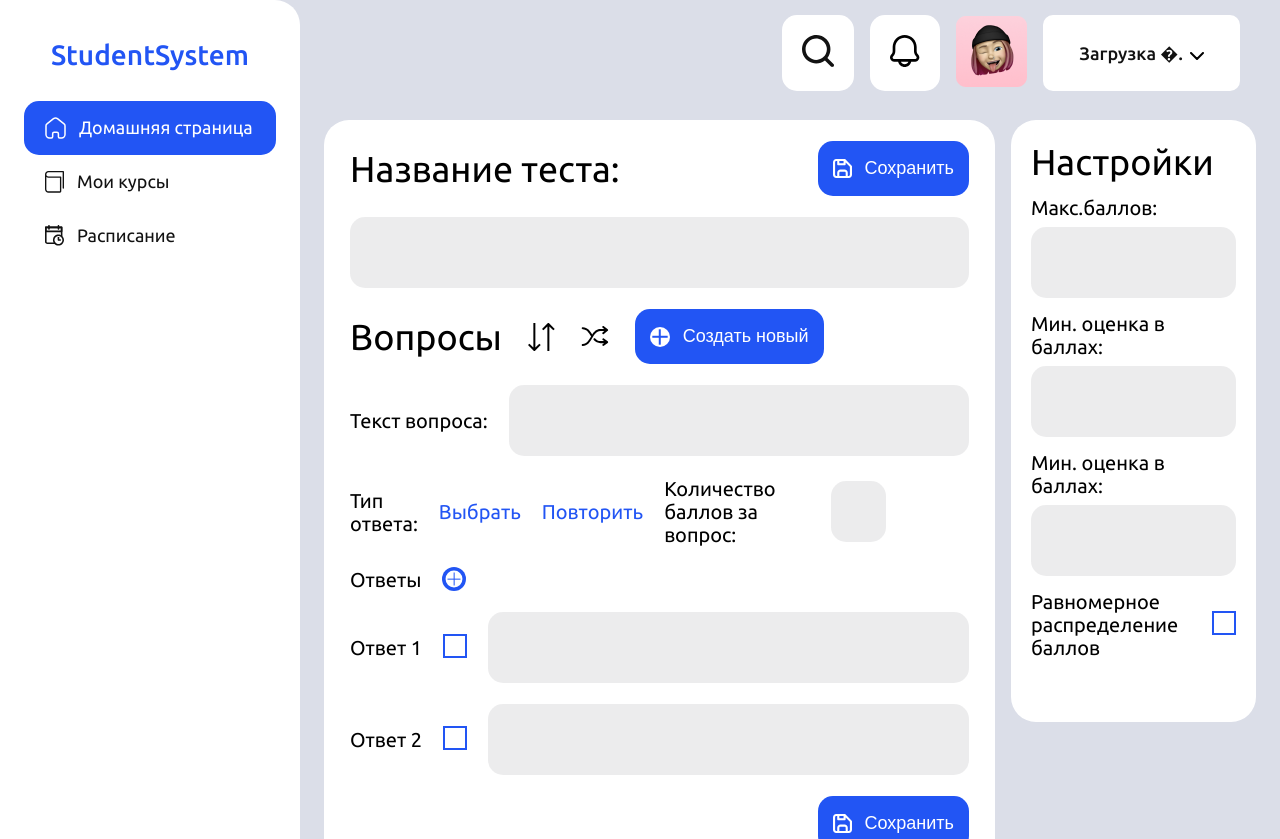
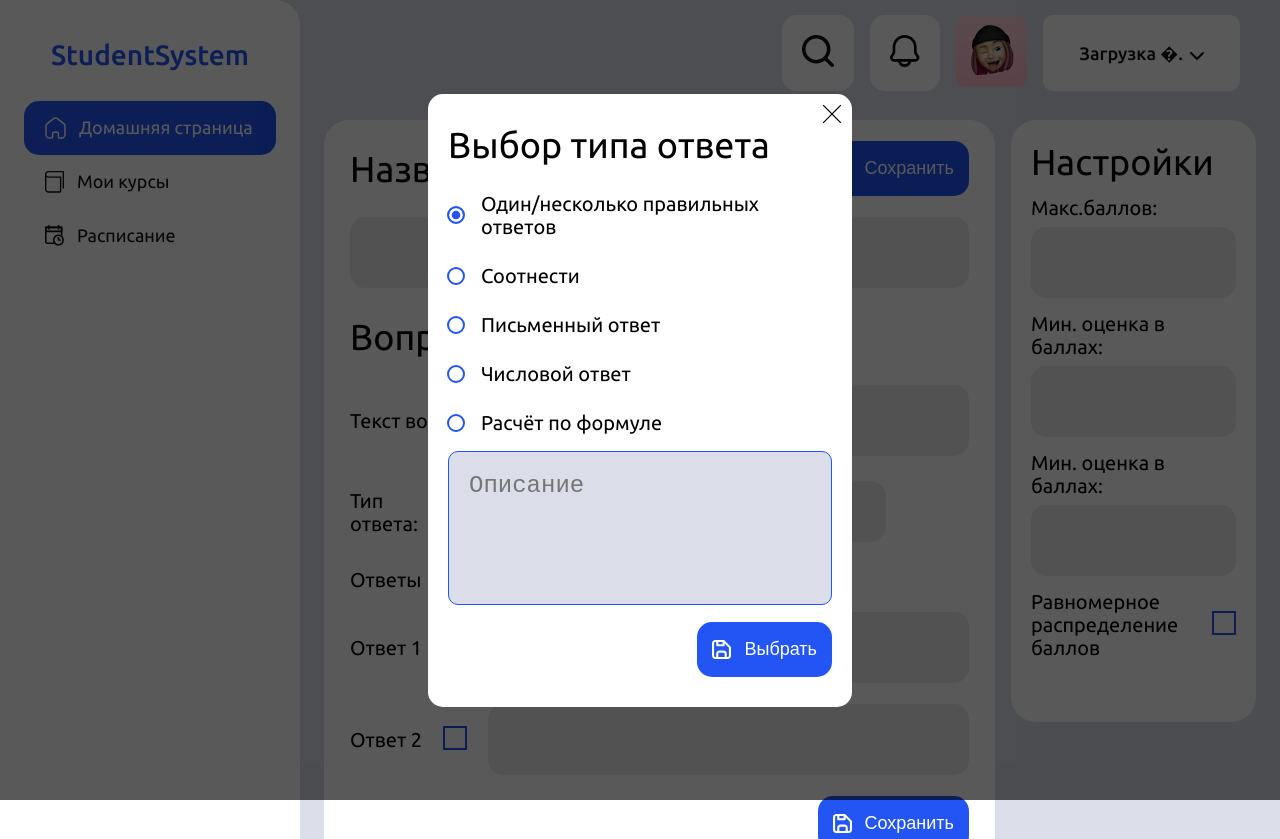
Before and after one commit to Student-developments-Inc/stusy, a Vue app in the folder stusy-ui/: page /creatingTest in a window 1280 px wide. Both pictures are taken after a click on the link "Выбрать". Built offline with nearby package versions, Linux system fonts and the light colour scheme; no server answers.

Commit message:
feat: added a modal window to the page, modified the accordion menu

```diff
--- a/stusy-ui/src/components/AccordionMenu.vue
+++ b/stusy-ui/src/components/AccordionMenu.vue
@@ -12,7 +12,7 @@
         </span>
           <strong>{{ title }}</strong>
         </div>
-        <div class="createNewViewSection" v-if="role === `teacher && added-icon`">
+        <div class="createNewViewSection" v-if="addedIco === `true` && role === `teacher`">
           <span @click="menuAction" v-if="!menu">
             <img src="@/assets/addedV2.svg"/>
           </span>
@@ -70,7 +70,7 @@ export default {
     "title",
     "titleAfter",
     "role",
-    "added-icon"
+    "addedIco"
   ],
   data() {
     return {
@@ -183,41 +183,6 @@ ul {
   background: var(--blue-mate);
 }
 
-.modal-window {
-  position: relative;
-  display: flex;
-  flex-direction: column;
-  width: 30%;
-  gap: 17px;
-  background-color: var(--light);
-  border-radius: 15px;
-  padding: 30px 20px;
-}
-
-.modal-window h1 {
-  margin-bottom: 10px;
-  font-style: normal;
-  font-weight: 400;
-  font-size: 36px;
-  line-height: 41px;
-}
-
-.modal-window label {
-  font-style: normal;
-  font-weight: 400;
-  font-size: 20px;
-  line-height: 23px;
-}
-
-.close-button {
-  position: absolute;
-  width: 20px;
-  height: 20px;
-  top: 10px;
-  right: 10px;
-  cursor: pointer;
-}
-
 .fade-enter-active {
   animation: scale-up-ver-top .2s cubic-bezier(0.390, 0.575, 0.565, 1.000) both;
 }
--- a/stusy-ui/src/views/CreatingTest.vue
+++ b/stusy-ui/src/views/CreatingTest.vue
@@ -34,7 +34,7 @@
           </div>
           <div class="groupForm-row">
             <label>Тип ответа:</label>
-            <a>Выбрать</a>
+            <a @click="isModalOpen = true">Выбрать</a>
             <a>Повторить</a>
             <label>Количество баллов за вопрос:</label>
             <label class="input-form">
@@ -61,7 +61,7 @@
               <input type="text" alt="questionText"/>
             </label>
           </div>
-          <div class="button-save-right">
+          <div class="form-group-right">
             <div class="button-save">
               <img src="@/assets/diskette.svg">
               <input type="submit" value="Сохранить"/>
@@ -109,19 +109,77 @@
       </div>
     </div>
   </div>
+  <ModalWindow v-if="isModalOpen">
+    <div class="modal-window">
+      <img src="@/assets/close.svg" class="close-button" @click="isModalOpen = false">
+      <h1>Выбор типа ответа</h1>
+      <div class="form-group selectResponseType">
+        <label class="radio-button">
+          <input
+              name="responseType"
+              type="radio"
+              value="1"
+              checked
+          />
+          <span>Один/несколько правильных ответов</span>
+        </label>
+        <label class="radio-button">
+          <input
+              name="responseType"
+              type="radio"
+              value="2"
+          />
+          <span>Соотнести</span>
+        </label>
+        <label class="radio-button">
+          <input
+              name="responseType"
+              type="radio"
+              value="3"
+          />
+          <span>Письменный ответ</span>
+        </label>
+        <label class="radio-button">
+          <input
+              name="responseType"
+              type="radio"
+              value="4"
+          />
+          <span>Числовой ответ</span>
+        </label>
+        <label class="radio-button">
+          <input
+              name="responseType"
+              type="radio"
+              value="5"
+          />
+          <span>Расчёт по формуле</span>
+        </label>
+      </div>
+      <textarea placeholder="Описание"></textarea>
+      <div class="form-group-right">
+        <div class="button-save">
+          <img src="@/assets/diskette.svg">
+          <input type="submit" value="Выбрать"/>
+        </div>
+      </div>
+    </div>
+  </ModalWindow>
 </template>
 
 <script>
 import TopMenu from "@/components/TopMenu";
 import AsideMenu from "@/components/AsideMenu";
 import AccordionMenu from "@/components/AccordionMenu";
+import ModalWindow from "@/components/ModalWindow";
 
 export default {
   name: "CreatingTest",
-  components: {AccordionMenu, AsideMenu, TopMenu},
+  components: {ModalWindow, AccordionMenu, AsideMenu, TopMenu},
   data() {
     return {
-      role: "teacher"
+      role: "teacher",
+      isModalOpen: false
     };
   }
 };
@@ -150,6 +208,11 @@ a {
   font-size: 20px;
   line-height: 23px;
   color: var(--blue);
+}
+
+textarea {
+  background-color: var(--dark-mate-mate);
+  height: 7rem;
 }
 
 .input-form, .input-form input {
@@ -193,7 +256,7 @@ a {
   background-image: url(../assets/tick.svg);
 }
 
-.button-save-right {
+.form-group-right {
   display: flex;
   flex-direction: row;
   justify-content: flex-end;
@@ -202,4 +265,40 @@ a {
 .accordionMenu-list {
   gap: 20px;
 }
+
+.form-group {
+  display: flex;
+  flex-direction: column;
+  align-items: flex-start;
+  gap: 26px;
+}
+
+
+input[type='radio']:after {
+  width: 0.8em;
+  height: 0.8em;
+  border-radius: 50%;
+  top: -2px;
+  left: -1px;
+  position: relative;
+  background-color: white;
+  content: '';
+  display: inline-block;
+  visibility: visible;
+  border: 2px solid var(--blue);
+}
+
+input[type='radio']:checked:after {
+  width: 0.8em;
+  height: 0.8em;
+  border-radius: 50%;
+  top: -2px;
+  left: -1px;
+  position: relative;
+  background-color: var(--blue);
+  content: '';
+  display: inline-block;
+  visibility: visible;
+  box-shadow:  inset 0 0 0 0.15em var(--light);
+}
 </style>
```
